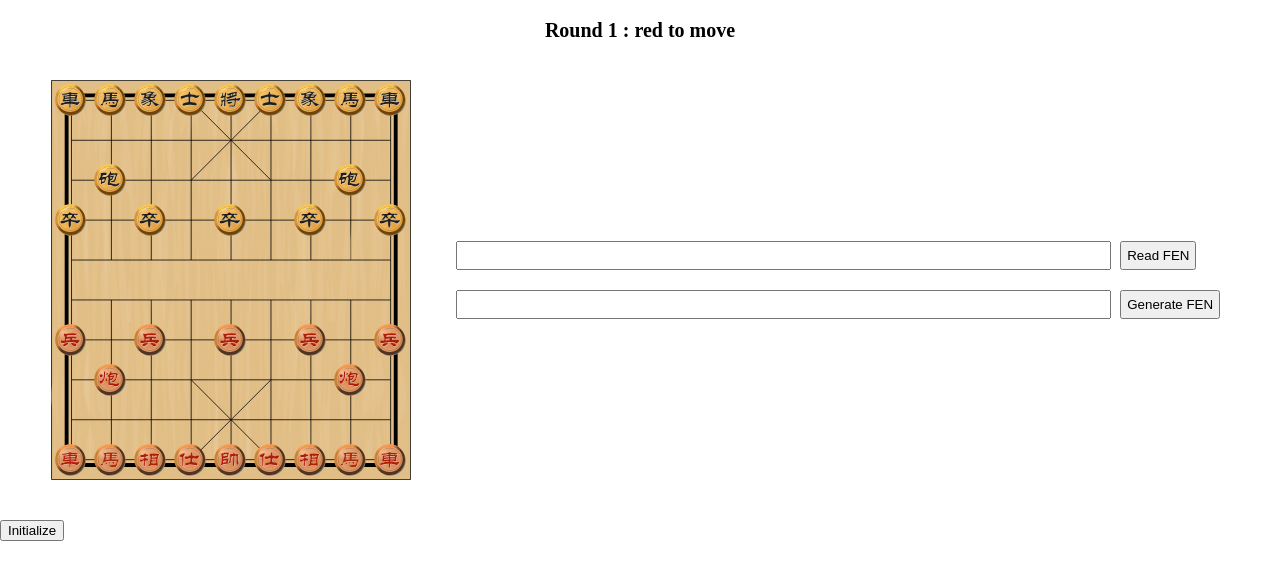
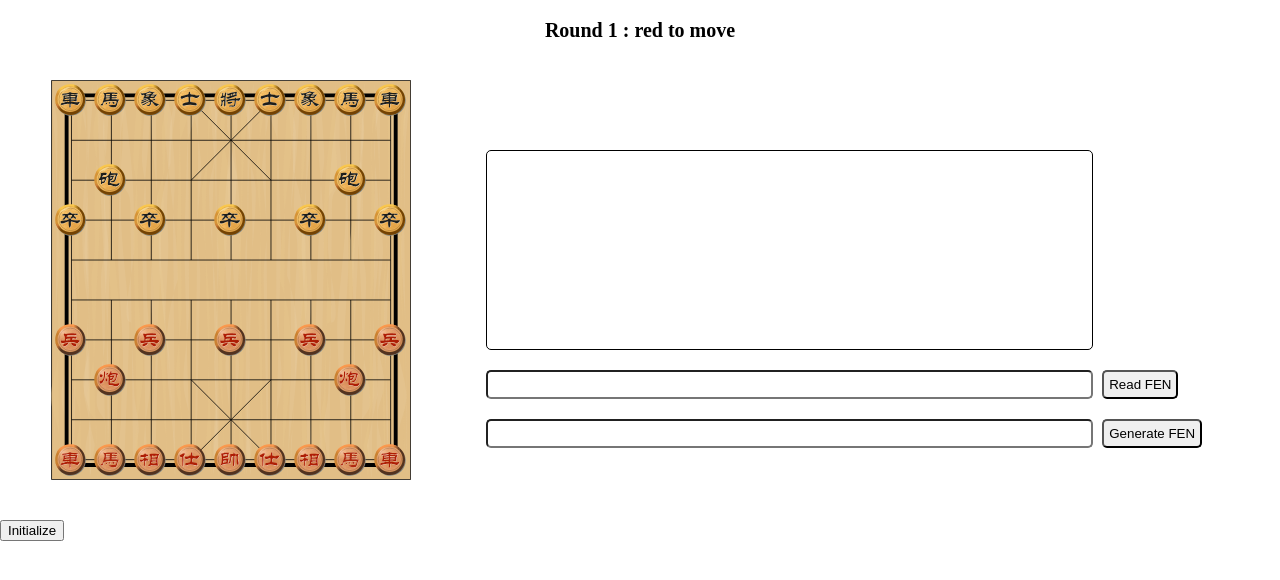
Before and after one commit to chijason99/xiangqi-app, a plain HTML site: page index.html in a window 1280 px wide. Drawn offline with Linux system fonts and the light colour scheme.

Commit message:
adding styles for the game record

```diff
--- a/styles.css
+++ b/styles.css
@@ -80,13 +80,9 @@ img{
     cursor: pointer;
     background-color: lightslategray;
 }
-.checked{
-    border: 3px solid red;
-    border-radius:50%;
-}
-.checked:hover{
-    cursor:disabled;
-}
+
+
+
 .current, .current:hover{
     background-color: rgba(0, 0, 255, 0.3);
     border-radius: 50%;
@@ -103,13 +99,13 @@ p{
 
 .container{
     display: flex;
-    align-items: center;
     justify-content: space-between;
     padding: 10px;
 }
 
 .FEN{
     width: 65%;
+    padding: 30px;
 }
 
 .FEN input{
@@ -125,3 +121,20 @@ p{
 .FEN button:hover{
     cursor: pointer;
 }
+
+.FEN ul{
+    width: 80%;
+    height: 50%;
+    padding: 10px 5px;
+    margin: 10px 5px;
+    margin-top: 70px;
+    border:1px solid black;
+    overflow-y: scroll;
+}
+.FEN ul, .FEN button, .FEN input{
+    border-radius: 5px;
+}
+
+.FEN ul li{
+    padding: 5px;
+}
```
